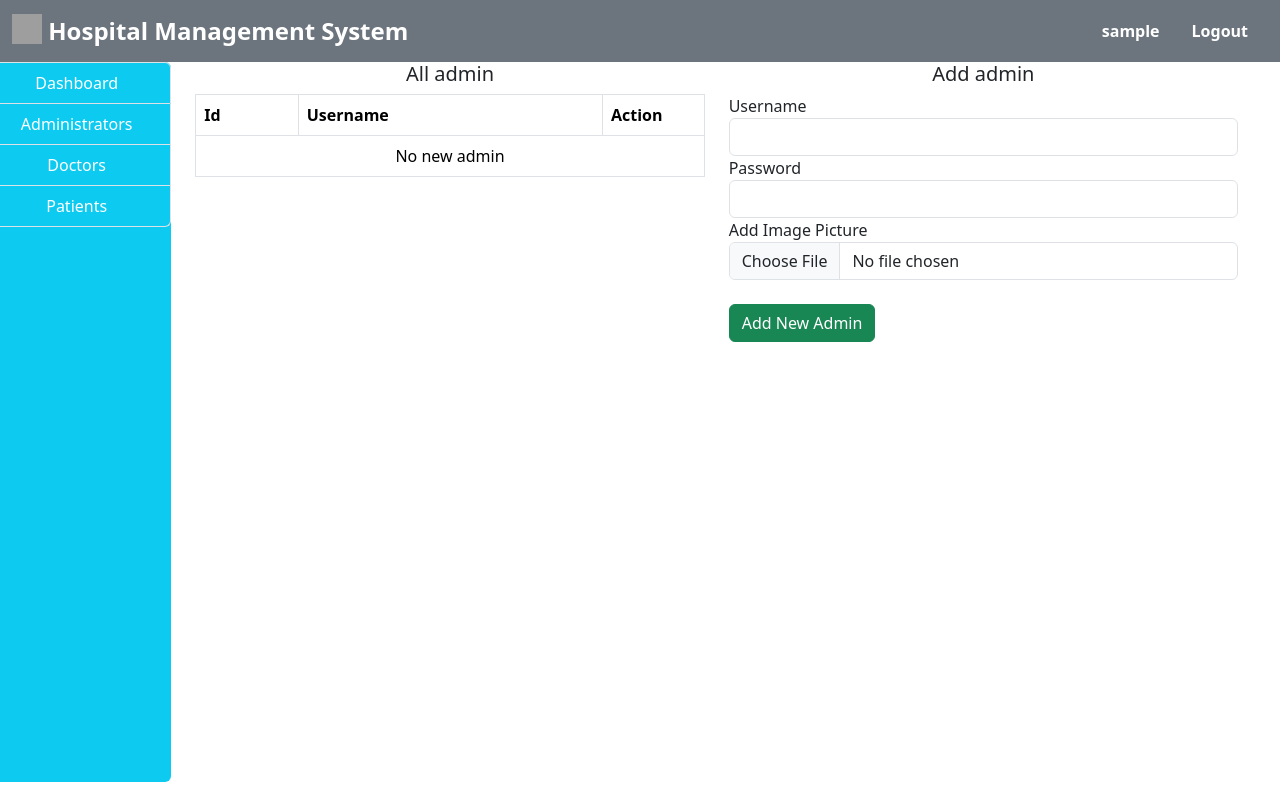
After one commit to blitzbugg/HMS, a PHP site: page /admin/admin.php in a window 1280 px wide. The commit adds this page. Run offline with PHP 8.4, Linux system fonts and the light colour scheme; the visitor is signed in with stand-in values (Sample User, id 1); some libraries are stand-ins or nearby versions; grey boxes are pictures that could not be loaded.

Commit message:
"Updated href attribute in admin/index.php from empty string to 'admin.php'"

```diff
--- /dev/null
+++ b/admin/admin.php
@@ -0,0 +1,124 @@
+<?php
+session_start();
+?>
+
+<!DOCTYPE html>
+<html lang="en">
+<head>
+    <meta charset="UTF-8">
+    <meta name="viewport" content="width=device-width, initial-scale=1.0">
+    <title>Admin</title>
+</head>
+<body>
+    <?php
+        include("../include/header.php");
+    ?>
+
+    <div class="container-fluid">
+        <div class="col-md-12">
+            <div class="row">
+                <div class="col-md-2" style="margin-left: -30px;">
+                    <?php
+                        include("sidenav.php");
+                        include("../include/connection.php");
+                    ?>
+                </div>
+                <div class="col-md-10">
+                    <div class="row">
+                        <div class="col-md-6">
+                            <h5 class="text-center">All admin</h5>
+
+                            <?php
+                                $ad = $_SESSION['admin'];
+                                $query = "SELECT * FROM admin WHERE username !='$ad'";
+                                $res = mysqli_query($connect,$query);
+                                $output = "
+                                    <table class='table table-bordered'>
+                                    <tr>
+                                <th>Id</th>
+                                <th>Username</th>
+                                <th style='width: 20%;'>Action</th>
+                                </tr>";
+
+
+                                if(mysqli_num_rows($res) < 1){
+                                    $output .= "<tr><td colspan='3' class='text-center'>No new admin</td></tr>";
+                                }
+
+                                while($row = mysqli_fetch_array($res)){
+                                    $id = $row['id'];
+                                    $username = $row['username'];
+
+                                    $output .="
+                                         <tr>
+                                    <td>$id</td>
+                                    <td>$username</td>
+                                    <td>
+                                        <button id='$id' class='btn btn-danger'>Remove</button>
+                                    </td>";
+                                }
+
+                                $output .="
+                                  </tr>
+
+                            </table>";
+
+                            echo $output;
+                            ?>
+
+
+
+
+
+                        </div>
+                        <div class="col-md-6">
+
+                        <?php
+
+                                if(isset($_POST['add'])){
+                                    $username = $_POST['username'];
+                                    $password = $_POST['password'];
+                                    $image = $_FILES['img']['name'];
+
+                                    $error = array();
+
+                                    if(empty($username)){
+                                        $error[''] = "Username is required";
+                                    }
+                                    else if(empty($password)){
+                                        $error[''] = "Password is required";
+                                    }
+                                    else if(empty($image)){
+                                            $error[''] = "Image is required";
+                                    }
+
+                                    if(count($error) == 0){
+                                        $sql = "INSERT INTO admin(username,password,profile) VALUES ('$username','$password','$image')";
+                                    }
+                                }
+
+                        ?>
+                            <h5 class="text-center">Add admin</h5>
+                            <form action="" method="post">
+                                <div class="form-group">
+                                    <label for="username">Username</label>
+                                    <input type="text" name="username" class="form-control" id="username" autocomplete="off">
+                                </div>
+                                <div class="form-group">
+                                    <label for="password">Password</label>
+                                    <input type="password" name="password" class="form-control" id="password">
+                                </div>
+                                <div class="form-group">
+                                    <label for="" >Add Image Picture</label>
+                                    <input type="file" name="img" id="" class="form-control">
+                                </div><br>
+                                <input type="submit" name="add" value="Add New Admin" class="btn btn-success">
+                            </form>
+                        </div>
+                    </div>
+                </div>
+            </div>
+        </div>
+    </div>
+</body>
+</html>
--- a/admin/index.php
+++ b/admin/index.php
@@ -40,7 +40,7 @@ session_start();
                                             <h5 class="text-white">Admin</h5>
                                         </div>
                                         <div class="col-md-3">
-                                            <a href=""><i class="fa-solid fa-user-gear fa-2xl p-5" style="color: #ffffff;"></i></a>
+                                            <a href="admin.php"><i class="fa-solid fa-user-gear fa-2xl p-5" style="color: #ffffff;"></i></a>
                                         </div>
                                     </div>
                                 </div>
```
